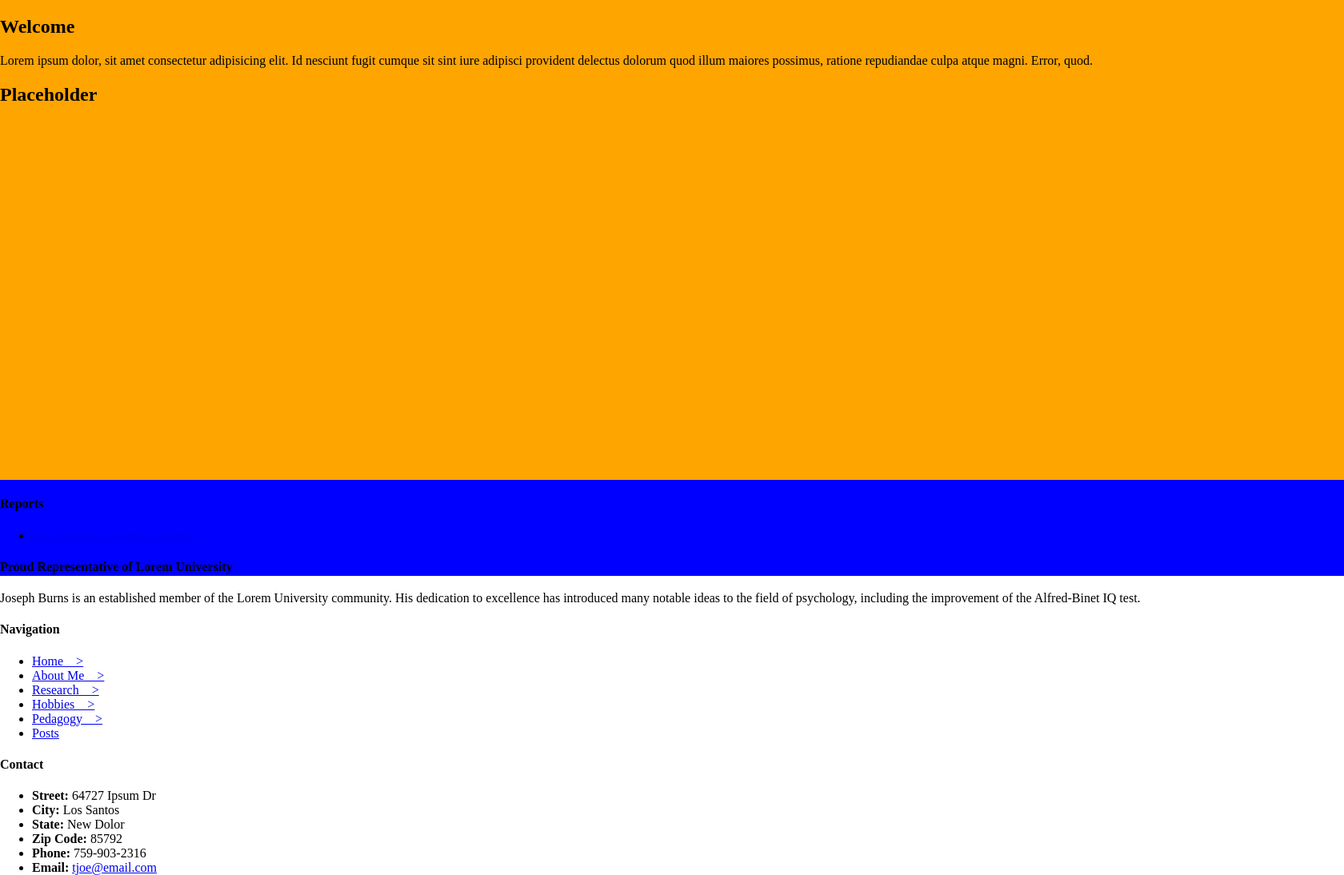
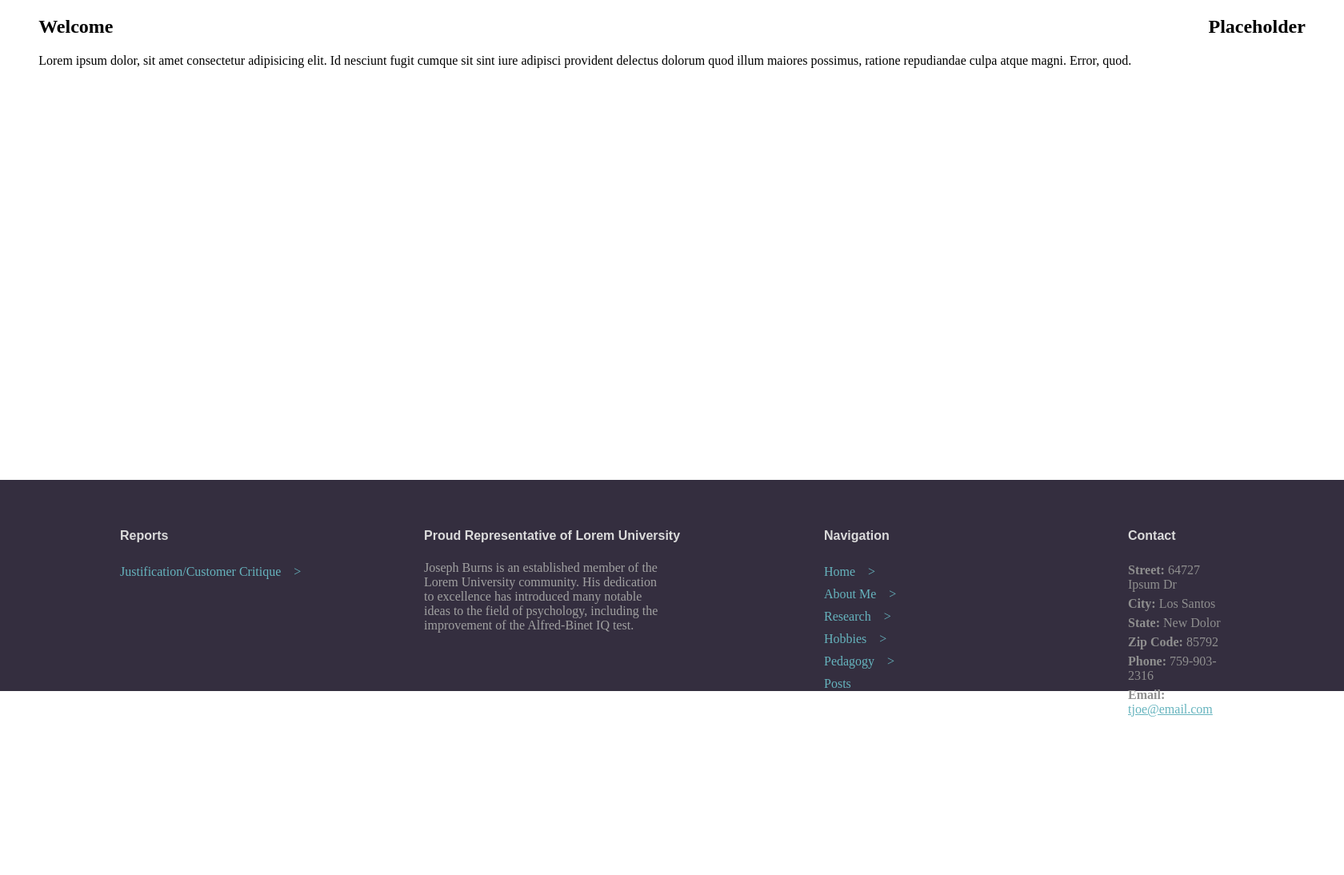
Before and after one commit to LaidlawJW/Interactive_Resume_CS268_Fall2022, a PHP site: page /posts.html in a window 1680 px wide. Shown: the part 200-1294 px from the top of the page at 80% size. After the commit the page ends 1096 px from the top, so only its background shows below. Run offline with PHP 8.4, Linux system fonts and the light colour scheme.

Commit message:
final pre-presentation changes

```diff
--- a/css/global.css
+++ b/css/global.css
@@ -14,7 +14,7 @@ body {
     max-width: 100%;
 }
 
-/* Sets background color of corresponding page in navbar */
+/* Sets background color of current page's name in navbar directory */
 .active {
     background-color: rgb(170,135,219)
 }
@@ -76,8 +76,20 @@ body {
     position: absolute;
     height: 75vh;
     width: 100%;
-    background-color: orange;
     top: 25vh;
+    display: flex;
+}
+
+#content-main {
+    display: block;
+    margin: auto;
+    height: inherit;
+}
+
+#content-sidebar {
+    display: block;
+    margin: auto;
+    height: inherit;
 }
 /* -------------------------------------------------------------------------- */
 
@@ -85,11 +97,72 @@ body {
 
 
 /* ----------------------------- Footer Styling ----------------------------- */
-#site-footer {
+#footer-container {
     position: absolute;
-    height: 15vh;
+    height: 33vh;
     width: 100%;
     top: 100vh;
-    background-color: blue;
+    background-color: rgb(52, 46, 63);
+    display: flex;
+}
+
+#links-container {
+    height: inherit;
+    width: 100px;
+}
+
+#footer-container > div {
+    height: 212.5px;
+    padding: 40px 150px;
+}
+
+#footer-container > div > h4 {
+    font-family: Arial, Helvetica, sans-serif;
+    color: rgb(219, 219, 219);
+    width: max-content;
+}
+
+#footer-container > div > ul {
+    list-style-type: none;
+    margin: 0;
+    padding: 0px 0px;
+    width: 100%;
+}
+
+#footer-container > div > ul > li > a {
+    color: rgb(102, 180, 190);
+    text-decoration: none;
+}
+
+#footer-report > ul > li {
+    padding: 5px 0px;
+    width: max-content;
+}
+
+#footer-nav > ul > li {
+    padding: 5px 0px;
+    width: max-content;
+}
+
+#footer-report {
+    width: 80px;
+}
+
+#footer-infocard {
+    width: 200px;
+}
+
+#footer-infocard > p {
+    color: rgb(161, 161, 161);
+    width: 300px;
+}
+
+#footer-nav {
+    width: 80px;
+}
+
+#footer-contact > ul > li {
+    padding: 3px 0px;
+    color: rgb(143, 143, 143);
 }
 /* -------------------------------------------------------------------------- */
```
